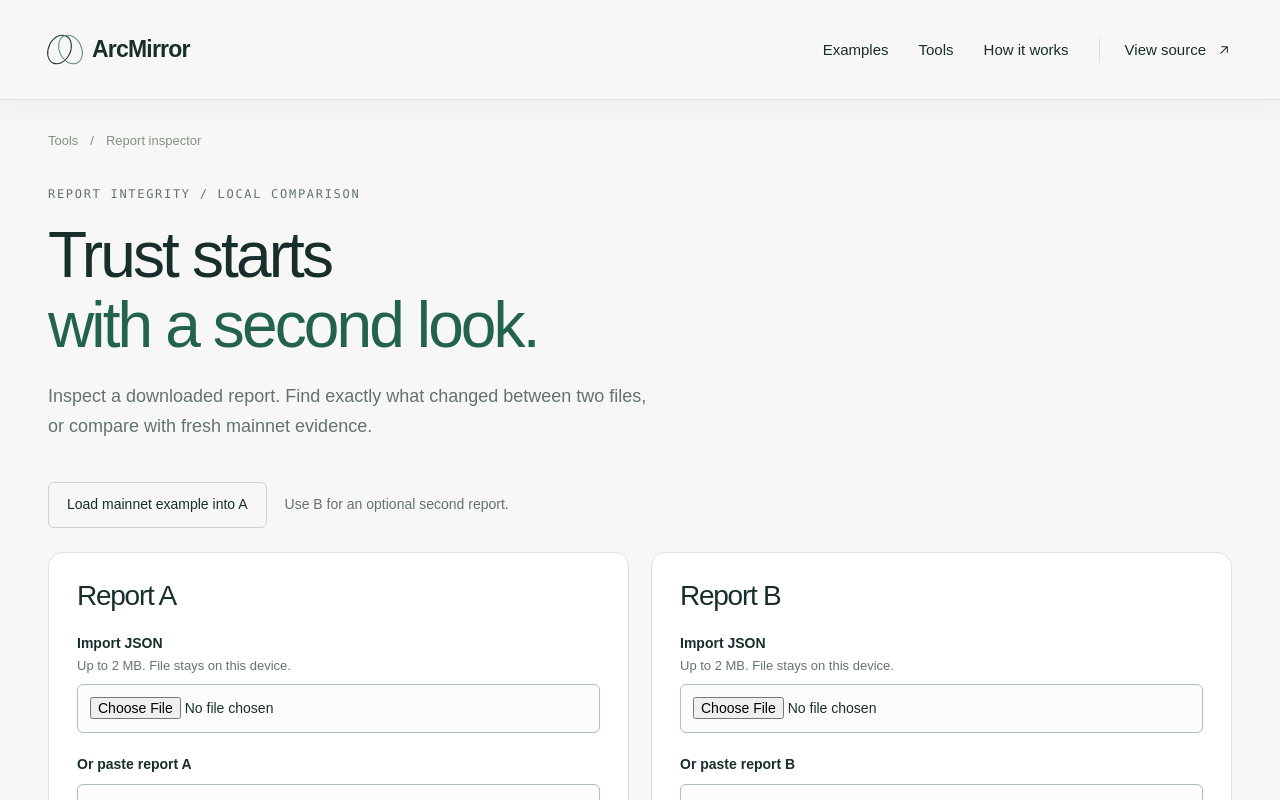
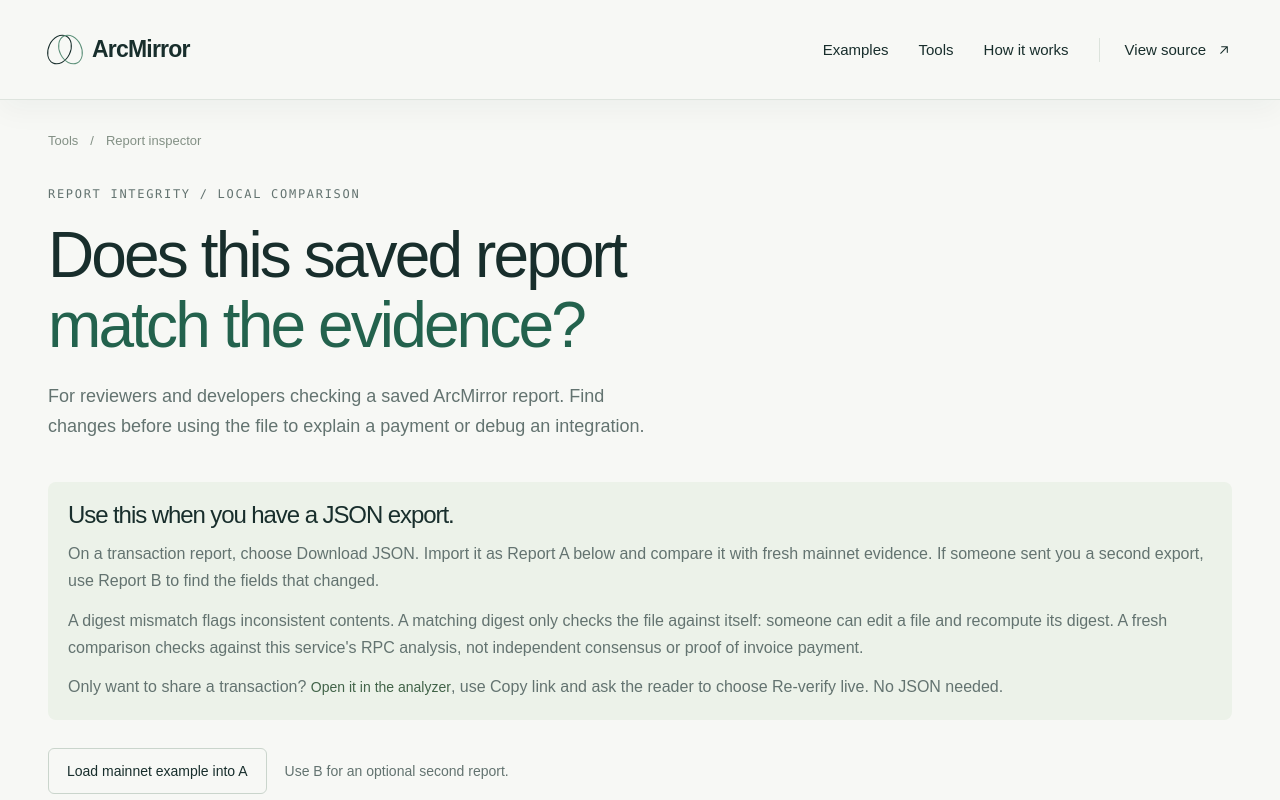
Before and after one commit to aquattdabackup/ArcMirror, a Next.js app in the folder apps/web/: page /tools/inspect in a window 1280 px wide. Shown: the top 800 px of the page. Built offline with nearby package versions, Linux system fonts and the light colour scheme.

Commit message:
docs(ui): explain when and how to inspect saved reports

```diff
--- a/apps/web/app/tools/inspect/page.tsx
+++ b/apps/web/app/tools/inspect/page.tsx
@@ -17,15 +17,34 @@ export default function InspectPage() {
       <header className="tool-heading">
         <div className="eyebrow">REPORT INTEGRITY / LOCAL COMPARISON</div>
         <h1>
-          Trust starts
+          Does this saved report
           <br />
-          <em>with a second look.</em>
+          <em>match the evidence?</em>
         </h1>
         <p>
-          Inspect a downloaded report. Find exactly what changed between two
-          files, or compare with fresh mainnet evidence.
+          For reviewers and developers checking a saved ArcMirror report.
+          Find changes before using the file to explain a payment or debug an integration.
         </p>
       </header>
+      <section className="tool-note" aria-label="When to inspect a saved report">
+        <h2>Use this when you have a JSON export.</h2>
+        <p>
+          On a transaction report, choose Download JSON. Import it as Report A
+          below and compare it with fresh mainnet evidence. If someone sent you
+          a second export, use Report B to find the fields that changed.
+        </p>
+        <p>
+          A digest mismatch flags inconsistent contents. A matching digest only
+          checks the file against itself: someone can edit a file and recompute
+          its digest. A fresh comparison checks against this service&apos;s RPC analysis,
+          not independent consensus or proof of invoice payment.
+        </p>
+        <p>
+          Only want to share a transaction?{" "}
+          <Link className="text-link" href="/">Open it in the analyzer</Link>,
+          use Copy link and ask the reader to choose Re-verify live. No JSON needed.
+        </p>
+      </section>
       <InspectTool sampleJson={JSON.stringify(examples[0].report, null, 2)} />
     </div>
   );
```
